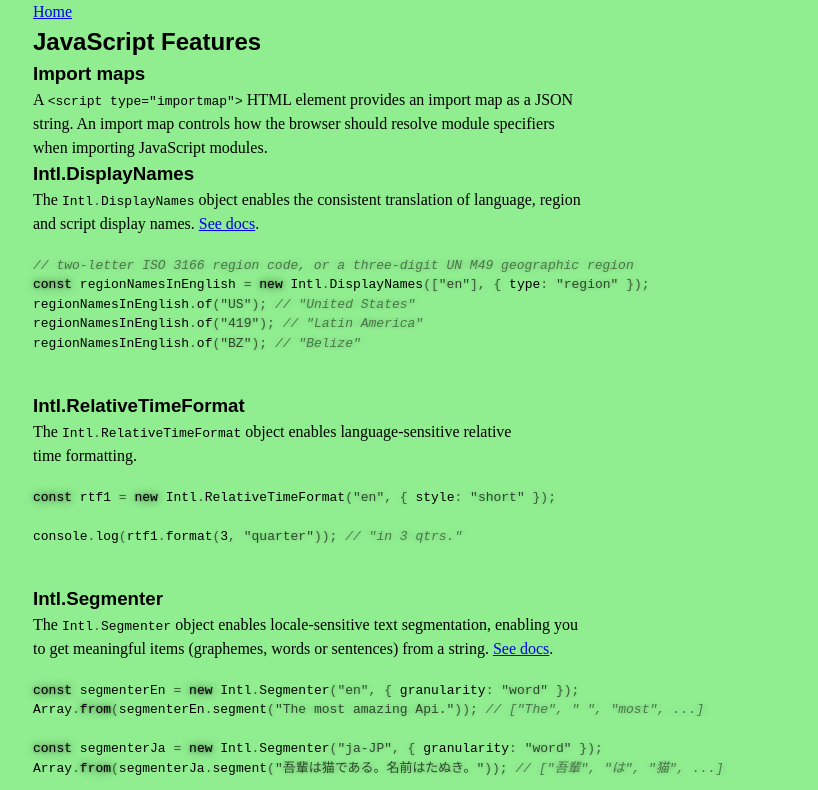
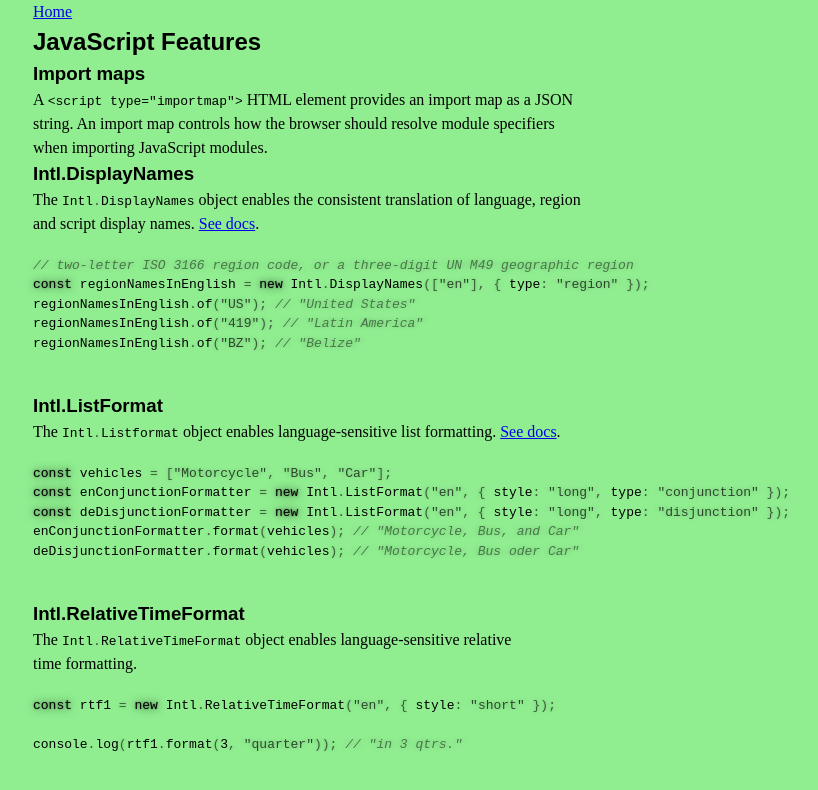
Before and after one commit to Richargh/web-native, a website: page js-features.html in a window 1280 px wide. Shown: the top 790 px of the page, without its empty margins (327-1145 px from the left). Drawn offline with Linux system fonts and the light colour scheme.

Commit message:
^ F: add intl.listformat

```diff
--- a/js-features.html
+++ b/js-features.html
@@ -75,6 +75,23 @@ const regionNamesInEnglish = new Intl.DisplayNames(["en"], { type: "region" });
 regionNamesInEnglish.of("US"); // "United States"
 regionNamesInEnglish.of("419"); // "Latin America"
 regionNamesInEnglish.of("BZ"); // "Belize"
+                </code>
+            </pre>
+        </section>
+        <section id="intl-list-format">
+            <h3>Intl.ListFormat</h3>
+            <p>
+                The <code class="microlight">Intl.Listformat</code> object enables language-sensitive list formatting.
+                <a href="https://developer.mozilla.org/en-US/docs/Web/JavaScript/Reference/Global_Objects/Intl/ListFormat">See docs</a>.
+            </p>
+            <baseline-status featureid="intl-list-format"></baseline-status>
+            <pre>
+                <code translate="no" dir="ltr" class="microlight">
+const vehicles = ["Motorcycle", "Bus", "Car"];
+const enConjunctionFormatter = new Intl.ListFormat("en", { style: "long", type: "conjunction" });
+const deDisjunctionFormatter = new Intl.ListFormat("en", { style: "long", type: "disjunction" });
+enConjunctionFormatter.format(vehicles); // "Motorcycle, Bus, and Car"
+deDisjunctionFormatter.format(vehicles); // "Motorcycle, Bus oder Car"
                 </code>
             </pre>
         </section>
```
